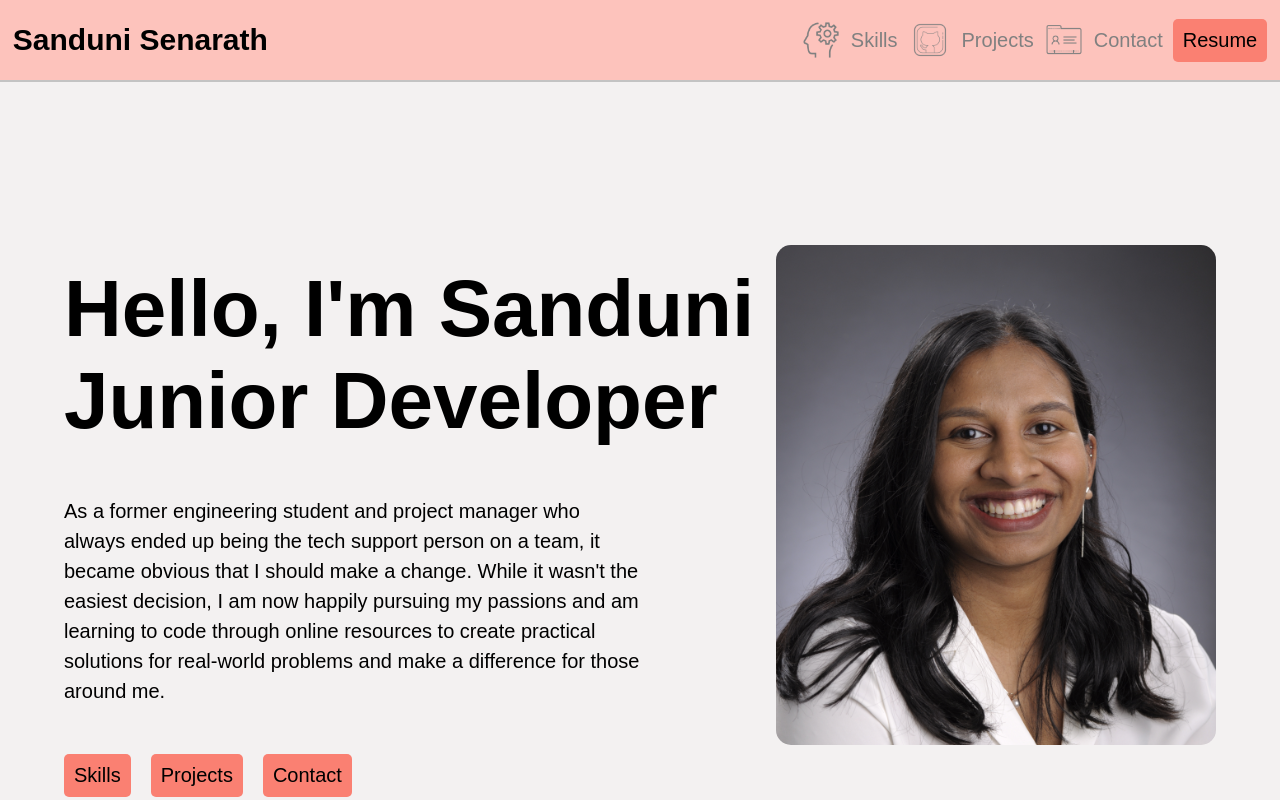
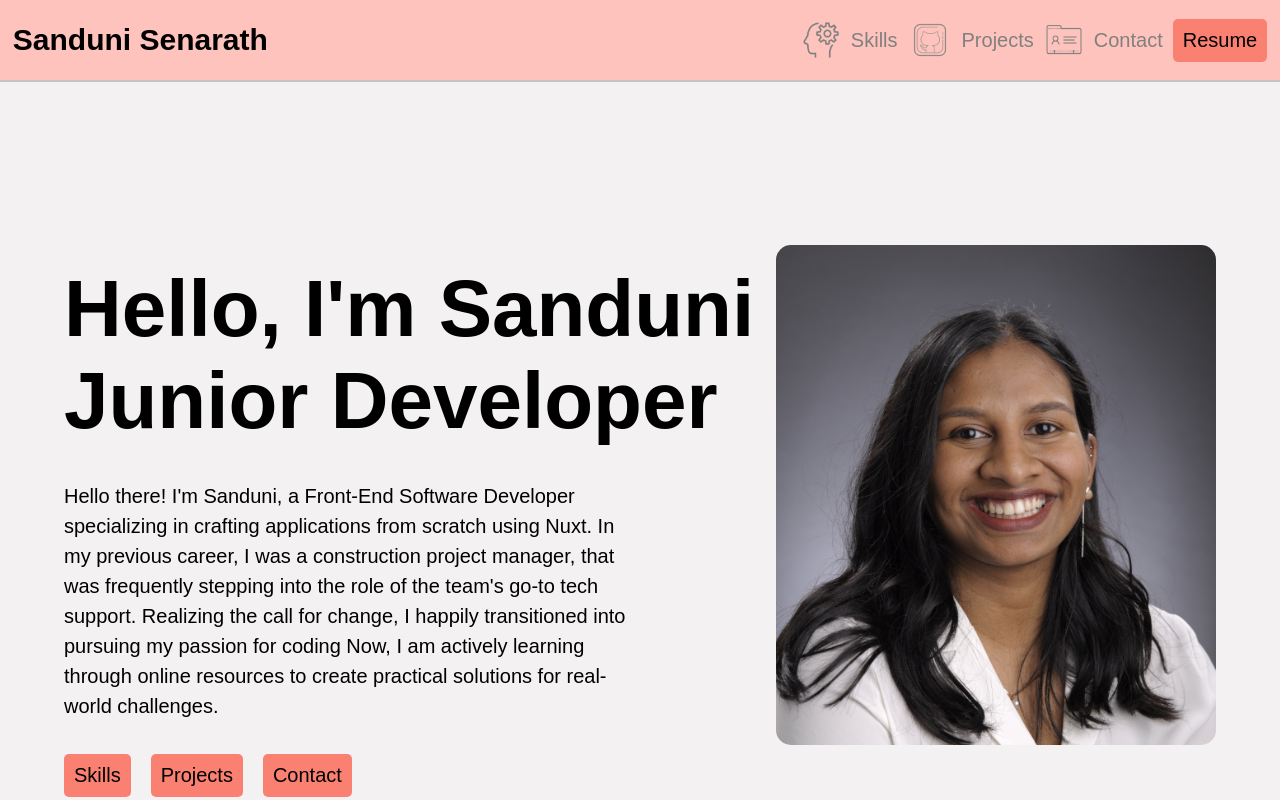
Before and after one commit to SSenarath/ssenarath.github.io, a React (Create React App) app: page / in a window 1280 px wide. Shown: the top 800 px of the page. Built offline with nearby package versions, Linux system fonts and the light colour scheme.

Commit message:
fix hero

```diff
--- a/src/components/Hero.js
+++ b/src/components/Hero.js
@@ -1,25 +1,50 @@
 import React from "react";
-import MyImage from "../images/SEN-262524.JPG"
-import {Link} from 'react-scroll'
+import MyImage from "../images/SEN-262524.JPG";
+import { Link } from "react-scroll";
 
-
-export default function Hero(){
-    return(
-        <section id="hero" >
+export default function Hero() {
+  return (
+    <section id="hero">
       <div className="container">
         <div className="hero-left-container">
-                    <h1 className="main-intro">Hello, I'm Sanduni | <br/> Junior Developer </h1>
-                    <p className="about-me p-lineheight" >As a former engineering student and project manager who always ended up being the tech support person on a team, it became   obvious that I should make a change. While it wasn't the easiest decision, I am now happily pursuing my passions and am learning to code through online resources to create practical solutions for real-world problems and make a difference for those around me.</p>
-                    <div className ="links">
-                        <a className='btn'><Link  activeClass="active" to="skills" spy={true} smooth={true}>Skills</Link></a>
-                        <a className='btn'><Link  activeClass="active" to="projects" spy={true} smooth={true}>Projects</Link></a>
-                        <a className='btn'><Link  activeClass="active" to="contact" spy={true} smooth={true}>Contact</Link></a>
+          <h1 className="main-intro">
+            Hello, I'm Sanduni | <br /> Junior Developer{" "}
+          </h1>
+          <p className="about-me p-lineheight">
+            Hello there! I'm Sanduni, a Front-End Software Developer
+            specializing in crafting applications from scratch using Nuxt. In my
+            previous career, I was a construction project manager, that was
+            frequently stepping into the role of the team's go-to tech support.
+            Realizing the call for change, I happily transitioned into pursuing
+            my passion for coding Now, I am actively learning through online
+            resources to create practical solutions for real-world challenges.
+          </p>
+          <div className="links">
+            <a className="btn">
+              <Link activeClass="active" to="skills" spy={true} smooth={true}>
+                Skills
+              </Link>
+            </a>
+            <a className="btn">
+              <Link activeClass="active" to="projects" spy={true} smooth={true}>
+                Projects
+              </Link>
+            </a>
+            <a className="btn">
+              <Link activeClass="active" to="contact" spy={true} smooth={true}>
+                Contact
+              </Link>
+            </a>
           </div>
         </div>
         <div className="hero-right-container">
-                     <img className="profile-picture" src={MyImage} alt="Sanduni Senarath in a white blouse smiling"/>
+          <img
+            className="profile-picture"
+            src={MyImage}
+            alt="Sanduni Senarath in a white blouse smiling"
+          />
         </div>
       </div>
     </section>
-    )
+  );
 }
```
Lines whose indentation alone changed are shown as unchanged.
